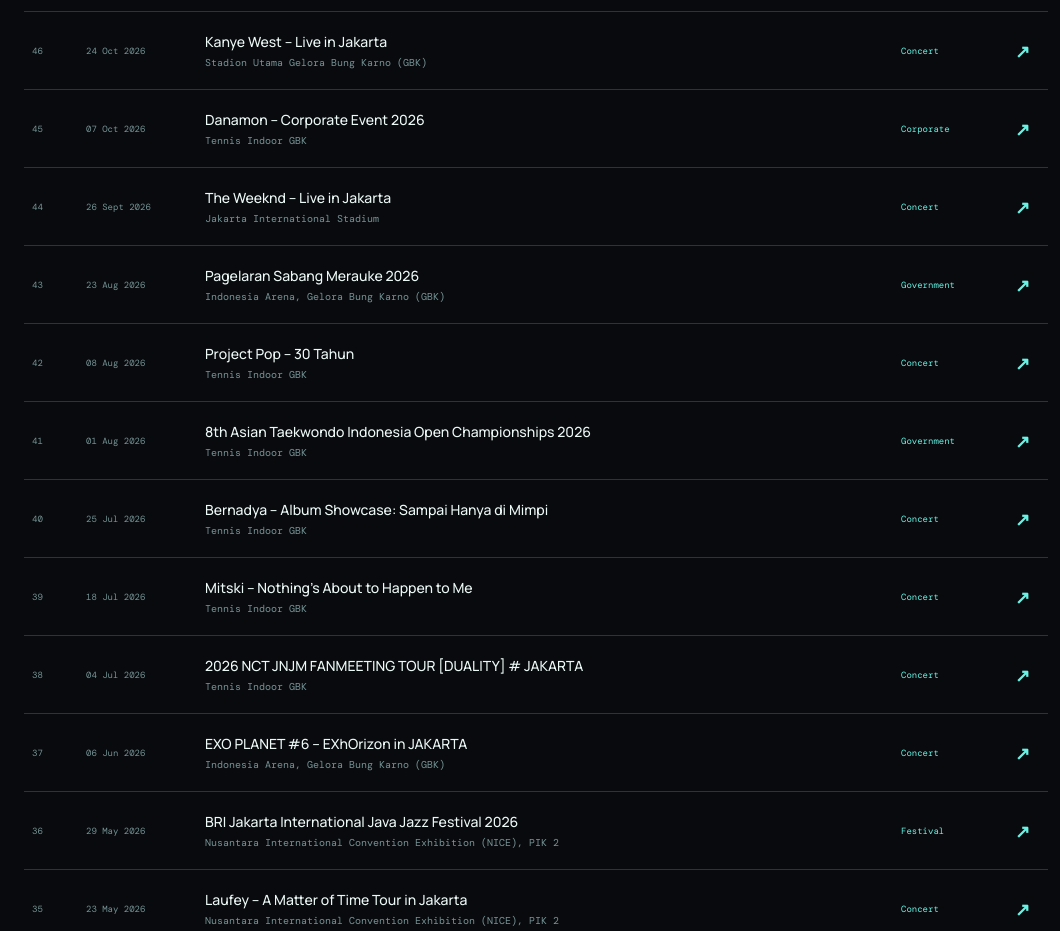
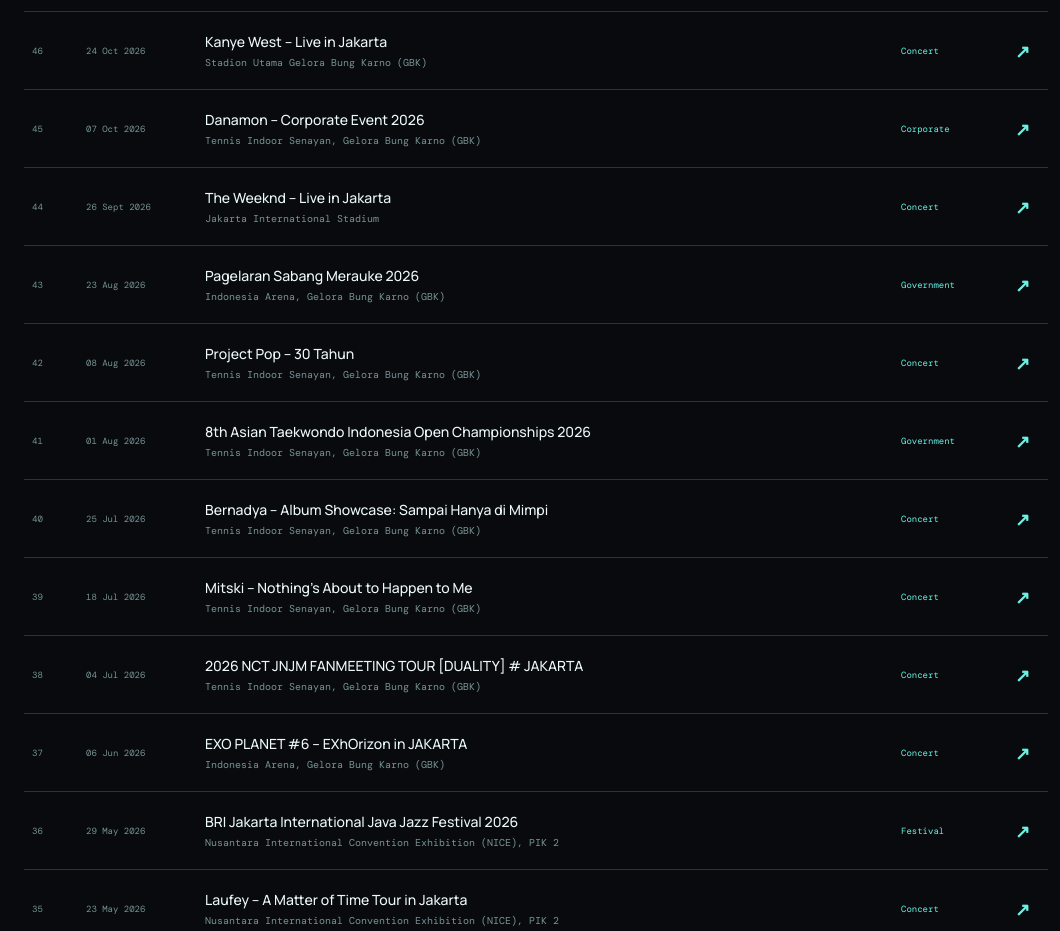
Before and after one commit to A-ksara/Xsaaa, a React (Vite) app: page / in a window 1280 px wide. Shown: the part 4100-5031 px from the top of the page, without its empty margins (104-1164 px from the left). Built offline with nearby package versions, Linux system fonts and the light colour scheme; a web font is replaced by a local one.

Commit message:
Normalize Tennis Indoor Senayan venue labels

```diff
--- a/src/App.jsx
+++ b/src/App.jsx
@@ -46,14 +46,14 @@ const events = [
   { n: 35, title: "Laufey – A Matter of Time Tour in Jakarta",  venue: "Nusantara International Convention Exhibition (NICE), PIK 2",              date: "2026-05-23",                           cat: "Concert"     },
   { n: 36, title: "BRI Jakarta International Java Jazz Festival 2026",         venue: "Nusantara International Convention Exhibition (NICE), PIK 2",              date: "2026-05-29", endDate: "2026-05-31",    cat: "Festival"    },
   { n: 37, title: "EXO PLANET #6 – EXhOrizon in JAKARTA", venue: "Indonesia Arena, Gelora Bung Karno (GBK)", date: "2026-06-06", endDate: "2026-06-07", cat: "Concert"},
-  { n: 38, title: "2026 NCT JNJM FANMEETING TOUR [DUALITY] # JAKARTA", venue: "Tennis Indoor GBK", date: "2026-07-04", endDate: "2026-07-05", cat: "Concert"},
-  { n: 39, title: "Mitski – Nothing’s About to Happen to Me", venue: "Tennis Indoor GBK", date: "2026-07-18", cat: "Concert"},
-  { n: 40, title: "Bernadya – Album Showcase: Sampai Hanya di Mimpi", venue: "Tennis Indoor GBK", date: "2026-07-25", cat: "Concert"},
-  { n: 41, title: "8th Asian Taekwondo Indonesia Open Championships 2026", venue: "Tennis Indoor GBK", date: "2026-08-01", endDate: "2026-08-05", cat: "Government"},
-  { n: 42, title: "Project Pop – 30 Tahun", venue: "Tennis Indoor GBK", date: "2026-08-08", cat: "Concert"},
+  { n: 38, title: "2026 NCT JNJM FANMEETING TOUR [DUALITY] # JAKARTA", venue: "Tennis Indoor Senayan, Gelora Bung Karno (GBK)", date: "2026-07-04", endDate: "2026-07-05", cat: "Concert"},
+  { n: 39, title: "Mitski – Nothing’s About to Happen to Me", venue: "Tennis Indoor Senayan, Gelora Bung Karno (GBK)", date: "2026-07-18", cat: "Concert"},
+  { n: 40, title: "Bernadya – Album Showcase: Sampai Hanya di Mimpi", venue: "Tennis Indoor Senayan, Gelora Bung Karno (GBK)", date: "2026-07-25", cat: "Concert"},
+  { n: 41, title: "8th Asian Taekwondo Indonesia Open Championships 2026", venue: "Tennis Indoor Senayan, Gelora Bung Karno (GBK)", date: "2026-08-01", endDate: "2026-08-05", cat: "Government"},
+  { n: 42, title: "Project Pop – 30 Tahun", venue: "Tennis Indoor Senayan, Gelora Bung Karno (GBK)", date: "2026-08-08", cat: "Concert"},
   { n: 43, title: "Pagelaran Sabang Merauke 2026", venue: "Indonesia Arena, Gelora Bung Karno (GBK)", date: "2026-08-23", endDate: "2026-08-24", cat: "Government"},
   { n: 44, title: "The Weeknd – Live in Jakarta", venue: "Jakarta International Stadium", date: "2026-09-26", endDate: "2026-09-27", cat: "Concert"},
-  { n: 45, title: "Danamon – Corporate Event 2026", venue: "Tennis Indoor GBK", date: "2026-10-07", cat: "Corporate"},
+  { n: 45, title: "Danamon – Corporate Event 2026", venue: "Tennis Indoor Senayan, Gelora Bung Karno (GBK)", date: "2026-10-07", cat: "Corporate"},
   { n: 46, title: "Kanye West – Live in Jakarta", venue: "Stadion Utama Gelora Bung Karno (GBK)", date: "2026-10-24", cat: "Concert"},
   { n: 47, title: "Andrea Bocelli – Live at Borobudur", venue: "Borobudur Temple", date: "2026-10-31", cat: "Concert"},
   { n: 48, title: "King Nassar – Lost in the Jungle", venue: "Istora Senayan, Gelora Bung Karno (GBK)", date: "2026-11-07", cat: "Concert"},
```
